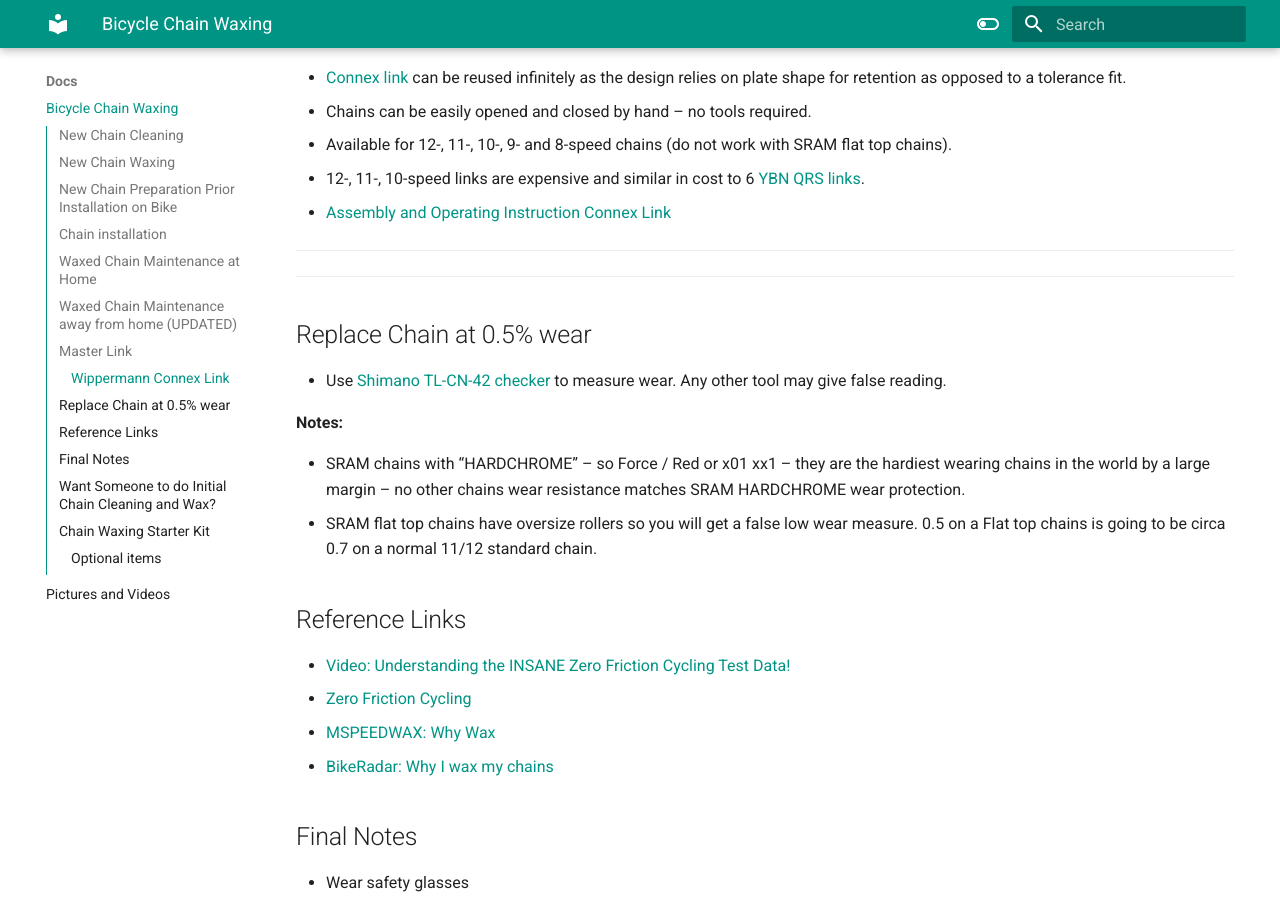
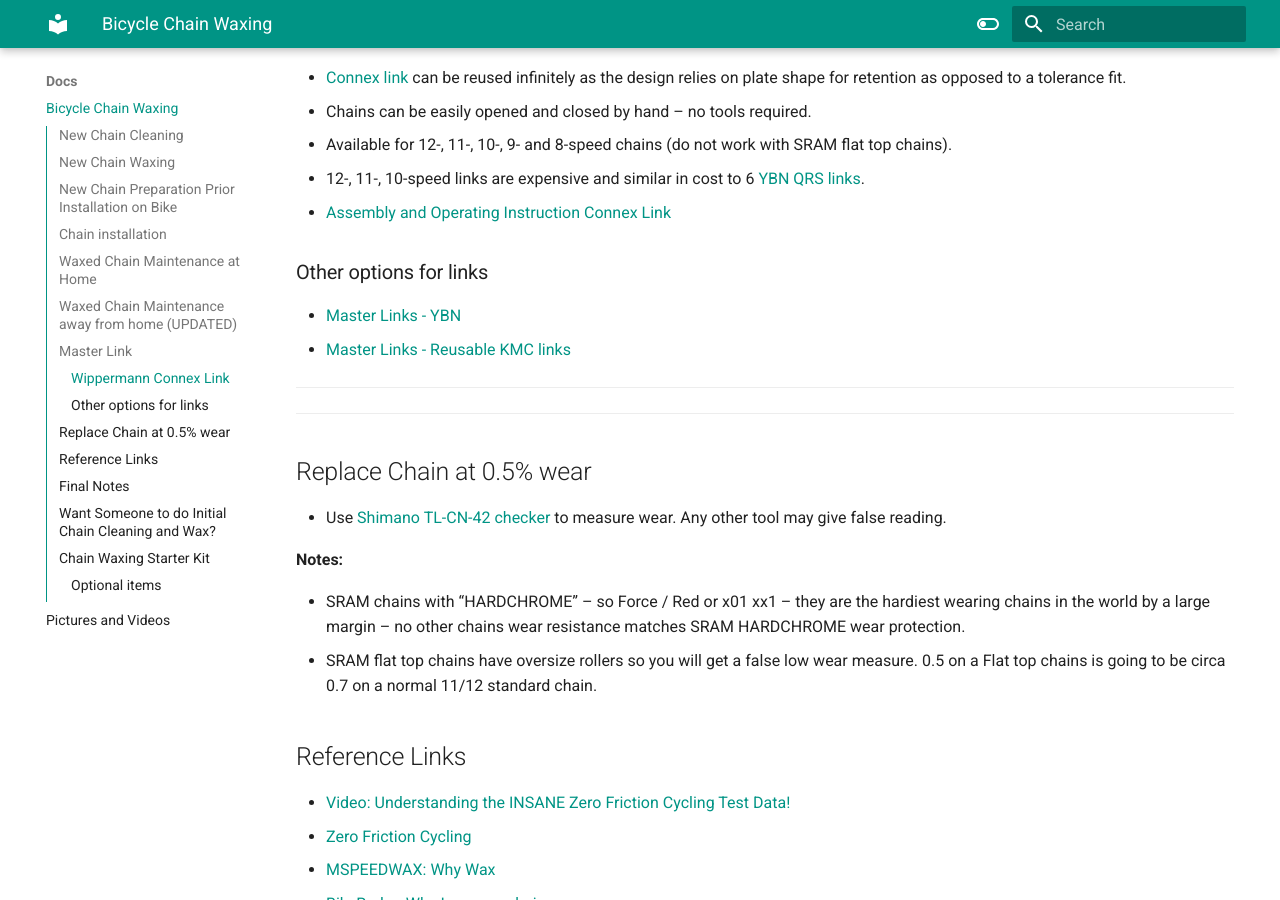
Before and after one commit to rneher-igel/Neher, an MkDocs documentation site: the page built from docs/Docs/Bicycle-Chain-Waxing.md, in a window 1280 px wide and 900 px high, scrolled down 4969 px. Built offline with MkDocs 1.6.1 and Material for MkDocs 9.7.7, drawn with Linux system fonts in a browser that asks for light colours.

Commit message:
links - YBN - KMC

```diff
--- a/docs/Docs/Bicycle-Chain-Waxing.md
+++ b/docs/Docs/Bicycle-Chain-Waxing.md
@@ -130,6 +130,11 @@
 - 12-, 11-, 10-speed links are expensive and similar in cost to 6 [YBN QRS links](https://moltenspeedwax.com/collections/ybn-master-links).
 - [Assembly and Operating Instruction Connex Link](https://medien.connexchain.com/website/downloads/bedienungsanleitungen/Montage_Connex_Link_2015_englisch.pdf)
 
+### Other options for links
+
+- [Master Links - YBN](https://moltenspeedwax.com/collections/ybn-master-links)
+- [Master Links - Reusable KMC links](https://kmcchain.us/collections/connectors)
+
 -----
 
 -----
```
